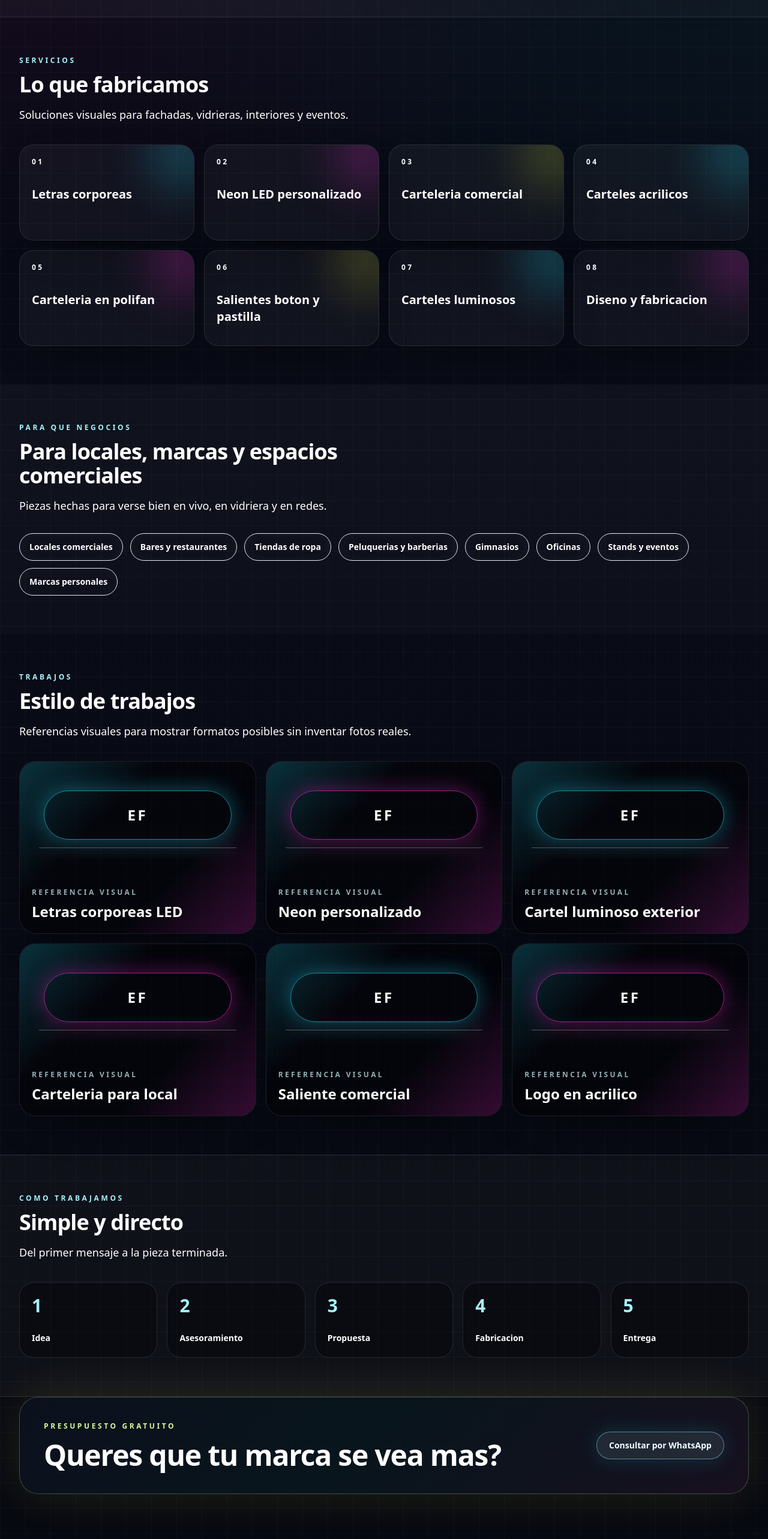
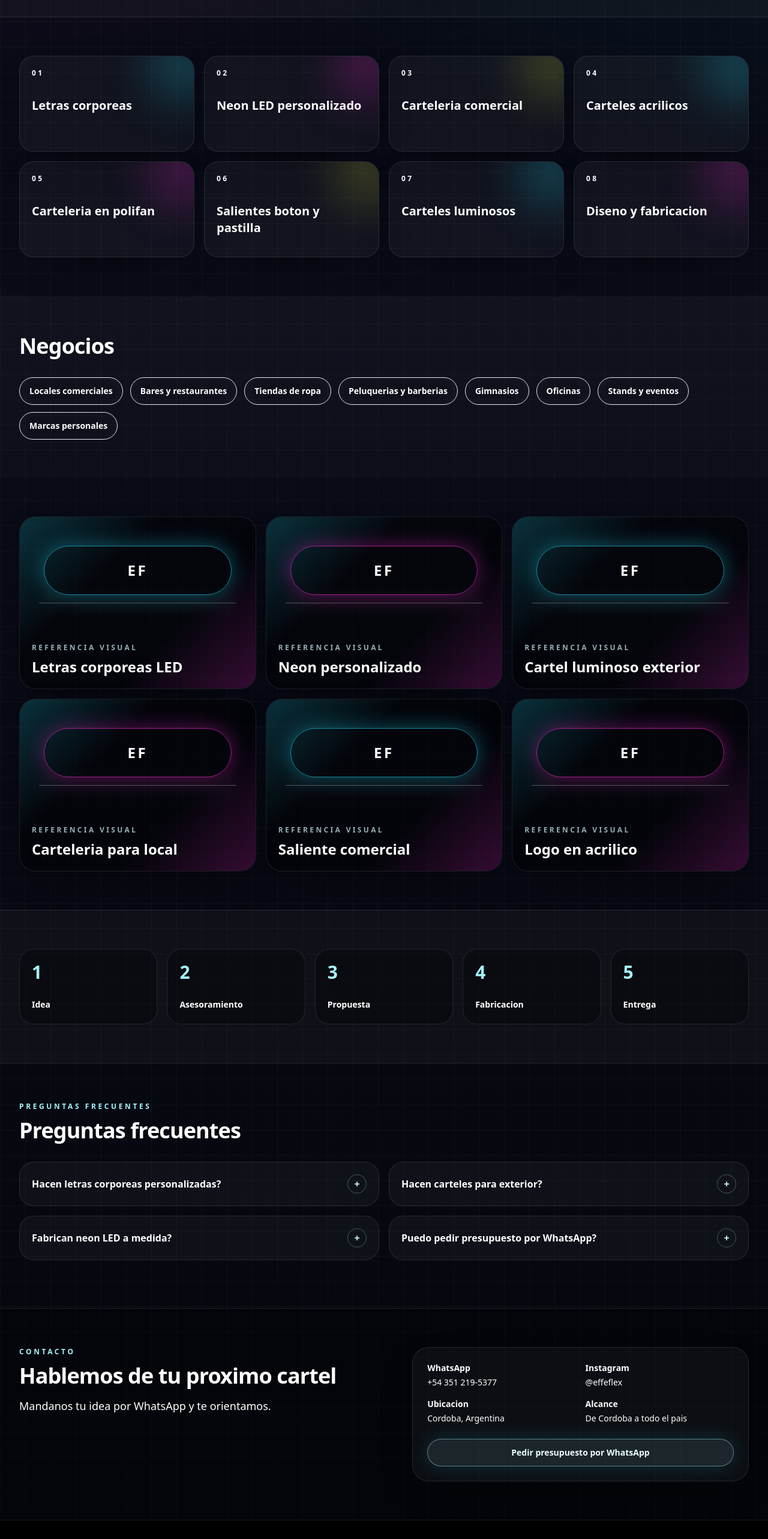
Before and after one commit to olmedovalentino/luma-estetica-demo, a Next.js app: page / in a window 1280 px wide. Shown: the part 1140-3706 px from the top of the page at 60% size. Built offline with nearby package versions, Linux system fonts and the light colour scheme.

Commit message:
Trim Effeflex section headings

```diff
--- a/src/app/page.tsx
+++ b/src/app/page.tsx
@@ -83,13 +83,7 @@ export default function HomePage() {
         </section>
 
         <section id="servicios" className="mx-auto max-w-7xl px-4 py-16 sm:px-6 lg:px-8">
-          <SectionHeading
-            eyebrow="Servicios"
-            title="Lo que fabricamos"
-            description="Soluciones visuales para fachadas, vidrieras, interiores y eventos."
-          />
-
-          <div className="mt-9 grid gap-4 sm:grid-cols-2 lg:grid-cols-4">
+          <div className="grid gap-4 sm:grid-cols-2 lg:grid-cols-4">
             {services.map((service, index) => (
               <article
                 key={service.title}
@@ -117,11 +111,7 @@ export default function HomePage() {
 
         <section className="bg-[linear-gradient(180deg,rgba(255,255,255,0.03),rgba(255,255,255,0.015))]">
           <div className="mx-auto max-w-7xl px-4 py-16 sm:px-6 lg:px-8">
-            <SectionHeading
-              eyebrow="Para que negocios"
-              title="Para locales, marcas y espacios comerciales"
-              description="Piezas hechas para verse bien en vivo, en vidriera y en redes."
-            />
+            <h2 className="text-3xl font-semibold tracking-tight text-white sm:text-4xl">Negocios</h2>
 
             <div className="mt-8 flex flex-wrap gap-3">
               {businessTypes.map((type) => (
@@ -137,13 +127,7 @@ export default function HomePage() {
         </section>
 
         <section id="trabajos" className="mx-auto max-w-7xl px-4 py-16 sm:px-6 lg:px-8">
-          <SectionHeading
-            eyebrow="Trabajos"
-            title="Estilo de trabajos"
-            description="Referencias visuales para mostrar formatos posibles sin inventar fotos reales."
-          />
-
-          <div className="mt-9 grid gap-4 md:grid-cols-2 lg:grid-cols-3">
+          <div className="grid gap-4 md:grid-cols-2 lg:grid-cols-3">
             {portfolio.map((item, index) => (
               <article
                 key={item}
@@ -176,37 +160,13 @@ export default function HomePage() {
 
         <section id="proceso" className="border-y border-white/10 bg-white/[0.03]">
           <div className="mx-auto max-w-7xl px-4 py-16 sm:px-6 lg:px-8">
-            <SectionHeading
-              eyebrow="Como trabajamos"
-              title="Simple y directo"
-              description="Del primer mensaje a la pieza terminada."
-            />
-
-            <div className="mt-9 grid gap-4 lg:grid-cols-5">
+            <div className="grid gap-4 lg:grid-cols-5">
               {process.map((step, index) => (
                 <article key={step} className="rounded-3xl border border-white/10 bg-black/30 p-5">
                   <p className="text-3xl font-black text-cyan-200">{index + 1}</p>
                   <p className="mt-6 text-sm font-semibold leading-6 text-white">{step}</p>
                 </article>
               ))}
-            </div>
-          </div>
-        </section>
-
-        <section className="mx-auto max-w-7xl px-4 pb-16 sm:px-6 lg:px-8">
-          <div className="rounded-[2rem] border border-lime-200/25 bg-[linear-gradient(135deg,#0c101d,#08151c_45%,#17101f)] p-8 text-white shadow-[0_0_80px_rgba(240,243,58,0.12)] sm:p-10">
-            <div className="grid gap-8 lg:grid-cols-[1fr_auto] lg:items-center">
-              <div>
-                <p className="text-xs font-semibold uppercase tracking-[0.3em] text-lime-200">
-                  Presupuesto gratuito
-                </p>
-                <h2 className="mt-4 max-w-3xl text-3xl font-black tracking-tight sm:text-5xl">
-                  Queres que tu marca se vea mas?
-                </h2>
-              </div>
-              <ButtonLink href={whatsappUrl} target="_blank" rel="noopener noreferrer">
-                Consultar por WhatsApp
-              </ButtonLink>
             </div>
           </div>
         </section>
```
